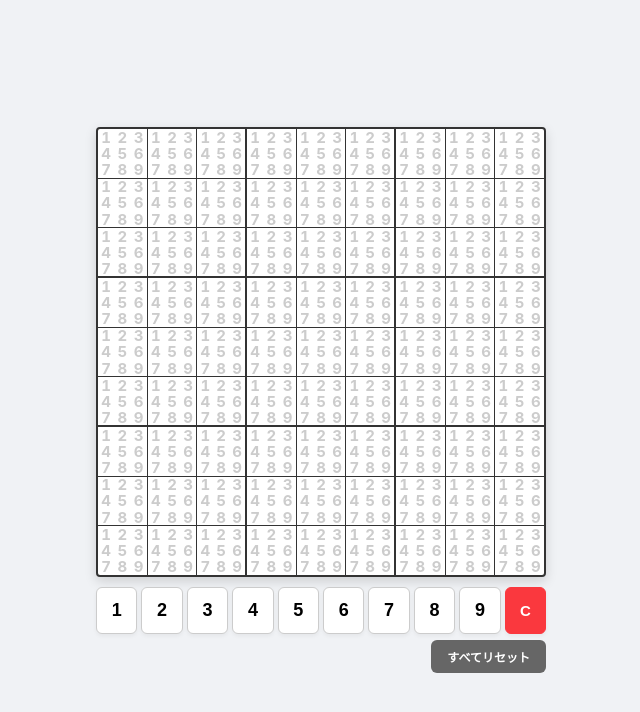
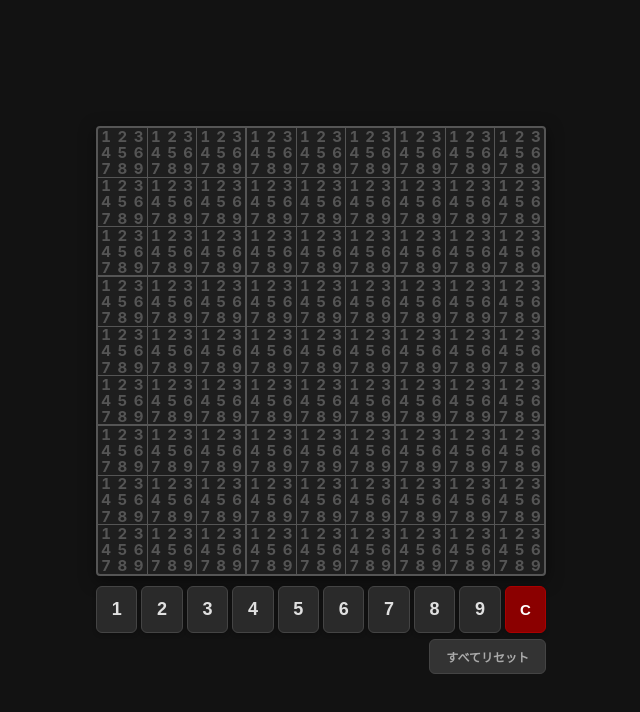
Before and after one commit to krcc33gfep/sudoku, a plain HTML site: page index.html in a window 1280 px wide. Shown: the whole page, without its empty margins (319-959 px from the left). Drawn offline with Linux system fonts and the light colour scheme.

Commit message:
Update index.html

```diff
--- a/index.html
+++ b/index.html
@@ -13,7 +13,7 @@
         }
         body {
             font-family: -apple-system, BlinkMacSystemFont, "Segoe UI", Roboto, sans-serif;
-            background-color: #f0f2f5;
+            background-color: #121212; /* 全体の背景を黒に変更 */
             display: flex;
             flex-direction: column;
             align-items: center;
@@ -22,7 +22,7 @@
             height: 100dvh;
             overflow: hidden;
             padding: 10px;
-            color: #333;
+            color: #e0e0e0;
         }
 
         .container {
@@ -41,17 +41,17 @@
             display: grid;
             grid-template-columns: repeat(9, 1fr);
             grid-template-rows: repeat(9, 1fr);
-            border: 2px solid #333;
-            background: #333;
+            border: 2px solid #555;
+            background: #555; /* グリッドの格子線・ベース */
             gap: 1px;
             width: 100%;
             aspect-ratio: 1 / 1;
-            box-shadow: 0 4px 12px rgba(0,0,0,0.15);
+            box-shadow: 0 4px 16px rgba(0,0,0,0.5);
             border-radius: 4px;
             overflow: hidden;
         }
         .cell {
-            background: #fff;
+            background: #1e1e1e; /* マスの背景をダークトーンに */
             display: grid;
             grid-template-columns: repeat(3, 1fr);
             grid-template-rows: repeat(3, 1fr);
@@ -59,7 +59,7 @@
             cursor: pointer;
         }
         .cell.selected {
-            background: #d0e8ff;
+            background: #263859; /* 選択中のマスは少し青みを帯びたダークカラーに */
         }
 
         /* 各セル内の9分割サブグリッド */
@@ -69,7 +69,7 @@
             justify-content: center;
             font-size: min(3.5vw, 15px);
             line-height: 1;
-            color: #ccc;
+            color: #555; /* サブ数字のデフォルトは見えにくいダークグレー */
             font-weight: bold;
             font-variant-numeric: tabular-nums;
             visibility: visible;
@@ -96,18 +96,18 @@
             font-weight: bold;
             background: transparent;
             font-variant-numeric: tabular-nums;
-            color: #0066cc;
+            color: #4da6ff; /* 入力された数字は明るいスカイブルーで見やすく */
             z-index: 2;
         }
         .cell-input-overlay:focus {
             outline: none;
-            background: rgba(208, 232, 255, 0.8);
+            background: rgba(38, 56, 89, 0.7);
         }
 
         /* 3x3ブロックの区切り線（1px） */
-        .cell:nth-child(3n):not(:nth-child(9n)) { border-right: 1px solid #333; }
+        .cell:nth-child(3n):not(:nth-child(9n)) { border-right: 1px solid #555; }
         .cell:nth-child(n+19):nth-child(-n+27),
-        .cell:nth-child(n+46):nth-child(-n+54) { border-bottom: 1px solid #333; }
+        .cell:nth-child(n+46):nth-child(-n+54) { border-bottom: 1px solid #555; }
 
         /* テンキーエリア */
         .numpad-container {
@@ -123,26 +123,27 @@
             width: 100%;
         }
         .num-btn {
-            background: #fff;
-            border: 1px solid #ccc;
+            background: #2a2a2a;
+            border: 1px solid #444;
             border-radius: 6px;
             padding: 12px 0;
             font-size: 18px;
             font-weight: bold;
+            color: #e0e0e0;
             cursor: pointer;
             display: flex;
             align-items: center;
             justify-content: center;
-            box-shadow: 0 2px 4px rgba(0,0,0,0.05);
+            box-shadow: 0 2px 4px rgba(0,0,0,0.2);
             font-variant-numeric: tabular-nums;
         }
         .num-btn:active {
-            background: #e4e6eb;
+            background: #3a3a3a;
         }
         .num-btn.clear-btn {
-            background: #fa383e;
+            background: #8b0000;
             color: white;
-            border-color: #fa383e;
+            border-color: #a00;
             font-size: 15px;
         }
 
@@ -152,14 +153,17 @@
             justify-content: flex-end;
         }
         .reset-btn {
-            background: #666;
-            color: white;
-            border: none;
+            background: #333;
+            color: #aaa;
+            border: 1px solid #444;
             border-radius: 6px;
             padding: 8px 16px;
             font-size: 12px;
             font-weight: bold;
             cursor: pointer;
+        }
+        .reset-btn:active {
+            background: #444;
         }
     </style>
 </head>
```
